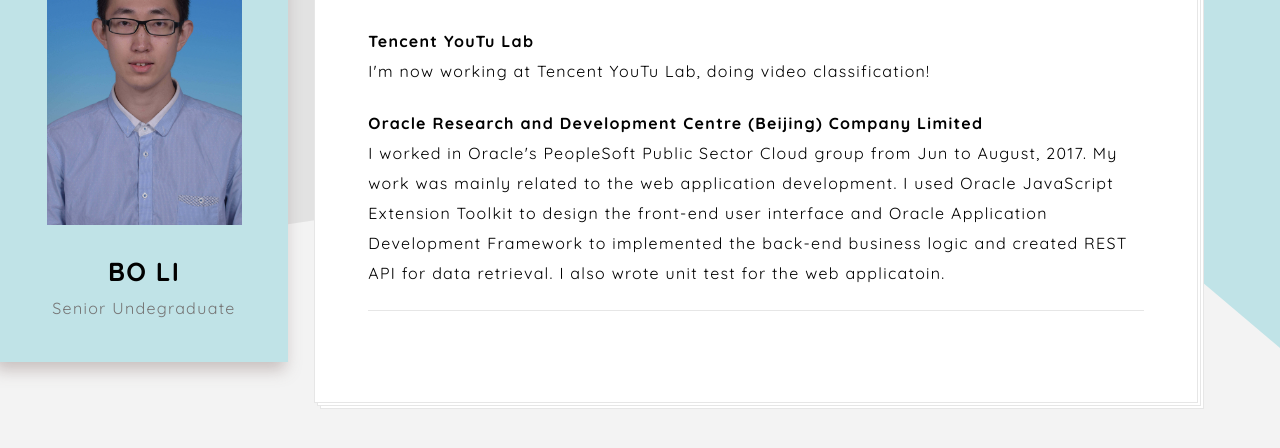
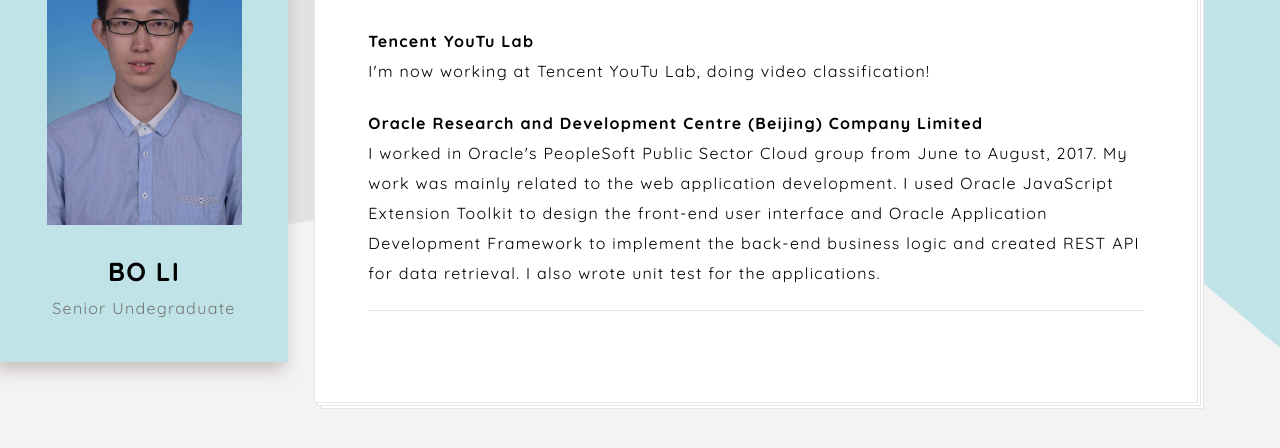
Before and after one commit to bliar/bliar.github.io, a plain HTML site: page working.html in a window 1280 px wide. Shown: the part 188-636 px from the top of the page. Drawn offline with Linux system fonts and the light colour scheme; some packages are replaced by stand-ins of ours; a script that the page names is missing.

Commit message:
source file

```diff
--- a/working.html
+++ b/working.html
@@ -87,7 +87,7 @@
                     </p>
                     <p></p>
                     <p><b>Oracle Research and Development Centre (Beijing) Company Limited</b><br>
-                        I worked in Oracle's PeopleSoft Public Sector Cloud group from Jun to August, 2017. My work was mainly related to the web application development. I used Oracle JavaScript Extension Toolkit to design the front-end user interface and Oracle Application Development Framework to implemented the back-end business logic and created REST API for data retrieval. I also wrote unit test for the web applicatoin. </p>
+                        I worked in Oracle's PeopleSoft Public Sector Cloud group from June to August, 2017. My work was mainly related to the web application development. I used Oracle JavaScript Extension Toolkit to design the front-end user interface and Oracle Application Development Framework to implement the back-end business logic and created REST API for data retrieval. I also wrote unit test for the applications. </p>
                 </div>
             </div>
         </section><!-- .section -->
```
Also changed, not shown: index.html (+1 -1 lines), project.html (+1 -1 lines).
